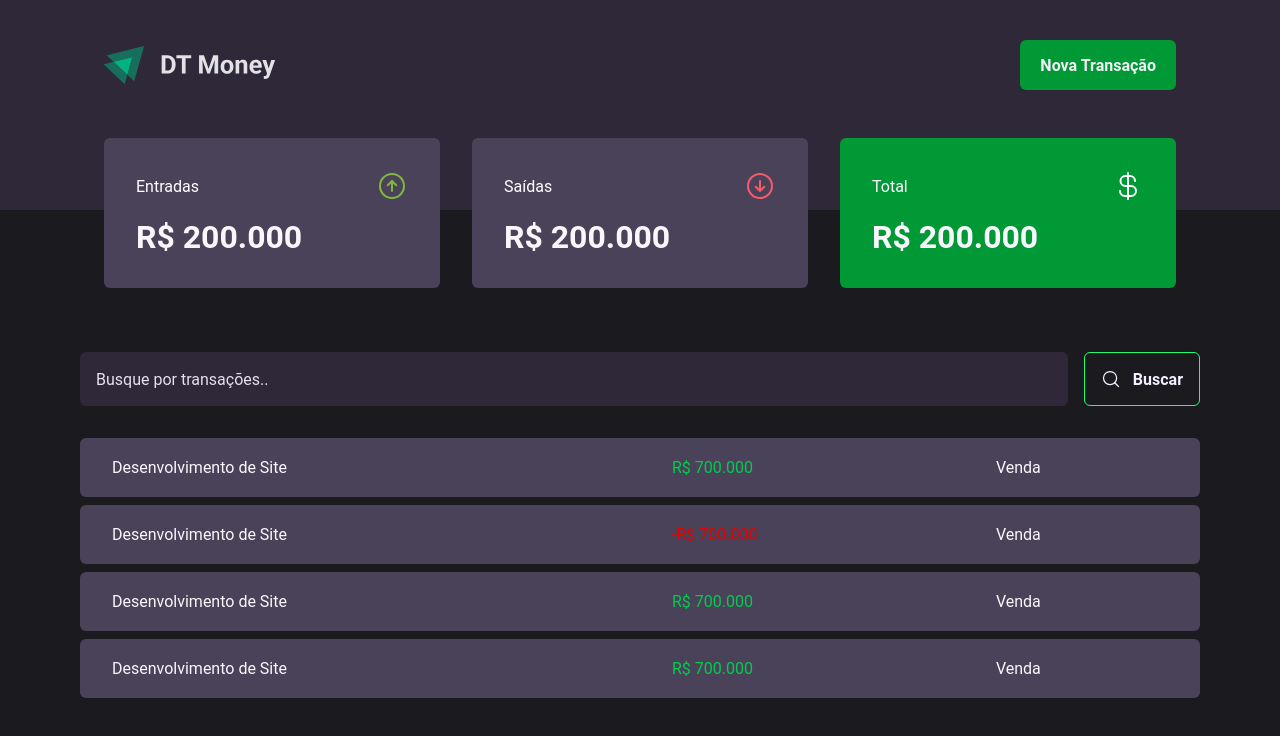
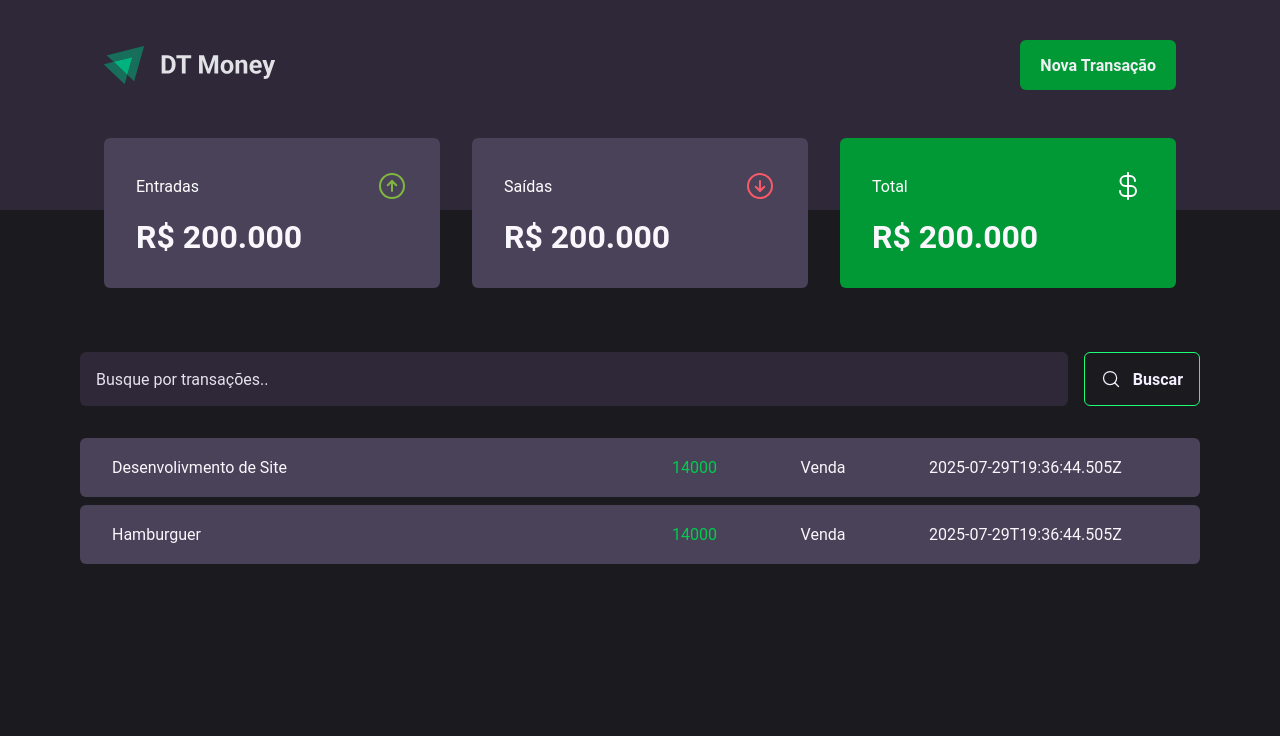
Before and after one commit to VictorCrepaldiGomes/DT-Money, a React (Vite) app: page / in a window 1280 px wide. Shown: the top 736 px of the page. Built offline with nearby package versions, Linux system fonts and the light colour scheme; data requests are answered from the project's data file.

Commit message:
Add: Add JsonServer in application and fetchtransactions

```diff
--- a/package.json
+++ b/package.json
@@ -7,7 +7,8 @@
     "dev": "vite",
     "build": "tsc -b && vite build",
     "lint": "eslint .",
-    "preview": "vite preview"
+    "preview": "vite preview",
+    "dev:server": "json-server server.json -p 3333 -w"
   },
   "dependencies": {
     "@radix-ui/react-dialog": "^1.1.14",
@@ -28,6 +29,7 @@
     "eslint-plugin-react-hooks": "^5.2.0",
     "eslint-plugin-react-refresh": "^0.4.19",
     "globals": "^16.0.0",
+    "json-server": "^1.0.0-beta.3",
     "typescript": "~5.8.3",
     "typescript-eslint": "^8.30.1",
     "vite": "^6.3.5"
--- /dev/null
+++ b/server.json
@@ -0,0 +1,21 @@
+{
+    "transactions" : [
+        {
+            "id": 1,
+            "description": "Desenvolivmento de Site",
+            "type": "income",
+            "category": "Venda",
+            "price": 14000,
+            "createdAt": "2025-07-29T19:36:44.505Z"
+        },
+
+        {
+            "id": 2,
+            "description": "Hamburguer",
+            "type": "income",
+            "category": "Venda",
+            "price": 14000,
+            "createdAt": "2025-07-29T19:36:44.505Z"
+        }
+    ]
+}
--- a/src/Pages/Transactions/Transactions.tsx
+++ b/src/Pages/Transactions/Transactions.tsx
@@ -1,8 +1,49 @@
+import { useEffect, useState } from "react";
 import { Header } from "../../Components/Header/Header";
 import { SearchForm } from "../../Components/SearchForm/SearchForm.tsx";
 import { Summary } from "../../Components/Summary/Summary";
-import { TransactionsContainer, TransactionsTable, PriceHighlight } from './Styles.tsx'
+import {
+  TransactionsContainer,
+  TransactionsTable,
+  PriceHighlight,
+} from "./Styles.tsx";
+
+interface Transactions {
+    id: number;
+    description: string;
+    type: 'income' | 'outcome';
+    price: number;
+    category: string;
+    createdAt: string;
+}
+
 export function Transactions() {
+
+    const [transactions, setTransactions] = useState<Transactions[]>([])
+
+    async function loadTransactions() {
+        const response = await fetch('http://localhost:3333/transactions')
+        const data = await response.json()
+
+        setTransactions(data);
+
+    }
+
+    useEffect(() => {
+        loadTransactions()
+    }, [])
+
+
+  //Dentro do UseEffect nao pode ser async await
+//   useEffect(() => {
+//     fetch('http://localhost:3333/transactions')
+//     .then(response => response.json())
+//     .then(data => {
+//         console.log(data);
+//     })
+//   }, [])
+
+
   return (
     <div>
       <Header />
@@ -12,40 +53,21 @@
         <SearchForm />
         <TransactionsTable>
           <tbody>
-                    <tr>
-                        <td width="50%">Desenvolvimento de Site</td>
+            {transactions.map(transaction => {
+                return (
+                    <tr key={transaction.id}>
+                    <td width="50%">{transaction.description}</td>
                     <td>
-                        <PriceHighlight variant="income">R$ 700.000</PriceHighlight>
+                        <PriceHighlight variant={transaction.type}>{transaction.price}</PriceHighlight>
                     </td>
-                        <td>Venda</td>
+                    <td>{transaction.category}</td>
+                    <td>{transaction.createdAt}</td>
                     </tr>
-
-                    <tr>
-                        <td width="50%">Desenvolvimento de Site</td>
-                        <td>
-                        <PriceHighlight variant="outcome"> -R$ 700.000</PriceHighlight>
-                        </td>
-                        <td>Venda</td>
-                    </tr>
-
-                    <tr>
-                        <td width="50%">Desenvolvimento de Site</td>
-                        <td><PriceHighlight variant="income">
-                            R$ 700.000
-                            </PriceHighlight></td>
-                        <td>Venda</td>
-                    </tr>
-
-                    <tr>
-                        <td width="50%">Desenvolvimento de Site</td>
-                        <td>
-                        <PriceHighlight variant="income">R$ 700.000</PriceHighlight>
-                        </td>
-                        <td>Venda</td>
-                    </tr>
+                )
+            })}
           </tbody>
         </TransactionsTable>
       </TransactionsContainer>
     </div>
-    )
+  );
 }
```
Also changed, not shown: 1 other file (tests, documents, lock files or other folders). Lines whose indentation alone changed are shown as unchanged.
